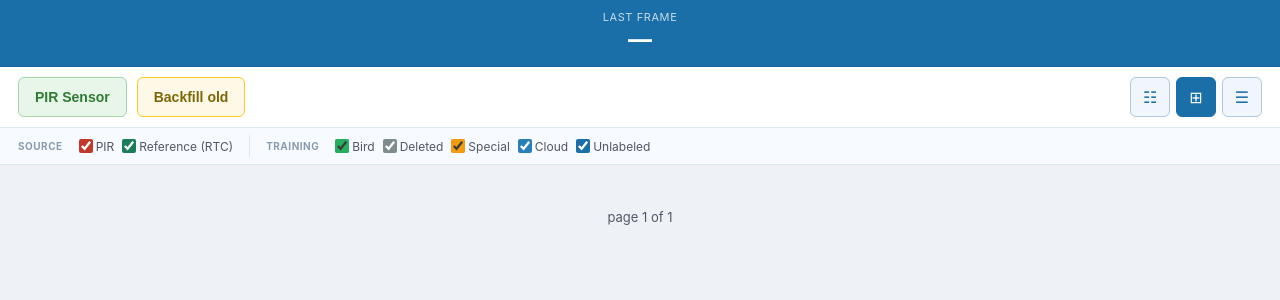
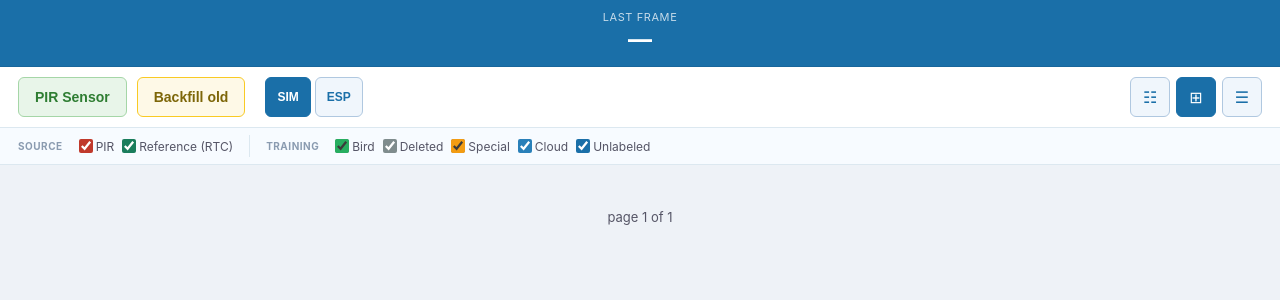
Before and after one commit to happychriss/birdwatch-edge-platform, a Flask app: page / in a window 1280 px wide. Shown: the part 53-353 px from the top of the page. Run offline with Flask 3, Linux system fonts and the light colour scheme; data that the repository does not hold is empty.

Commit message:
Global SIM/ESP mode switch with tile-overlay awareness
- Gallery: SIM/ESP toggle buttons in controls bar; each card renders both SIM
  and ESP badge rows (visibility toggled by JS); tile overlay data attributes
  include both SIM and ESP tile_means/model/gm so re-draw picks the right set
- frame_detail: tile canvas uses _getActiveTileData() — switches between SIM
  (server-recomputed) and ESP (firmware raw) tile arrays on setView(); tooltip
  also reflects active mode; tile auto-show respects mode on page load
- Preference stored in localStorage('bw_sim_mode'), shared between gallery and
  detail; detail falls back to SIM silently when a frame lacks esp_meta

Co-Authored-By: Claude Sonnet 4.6 <noreply@anthropic.com>

```diff
--- a/src/python_bw_src/templates/frames.html
+++ b/src/python_bw_src/templates/frames.html
@@ -209,6 +209,10 @@
   <button class="btn btn-pir" onclick="location.href='/set_status?status=PIR_Sensor'">PIR Sensor</button>
   <button class="btn btn-backfill" id="btn-backfill" onclick="runBackfill(false)" title="Simulate burst+bg pipeline on old frames">Backfill old</button>
   <span id="backfill-status" style="font-size:12px;color:#556;"></span>
+  <div style="display:flex;gap:4px;">
+    <button class="view-btn active" id="btn-sim-mode" onclick="applySimEspMode('sim')" title="Show server-simulated results" style="font-size:12px;padding:6px 11px;font-weight:700;">SIM</button>
+    <button class="view-btn"        id="btn-esp-mode" onclick="applySimEspMode('esp')" title="Show raw ESP firmware results"  style="font-size:12px;padding:6px 11px;font-weight:700;">ESP</button>
+  </div>
   <div class="view-toggle">
     <button class="view-btn" id="btn-tiles" onclick="toggleAlwaysTiles()" title="Always show tile overlay">&#9783;</button>
     <button class="view-btn active" id="btn-grid" onclick="setView('grid')" title="Grid view">⊞</button>
@@ -259,6 +263,7 @@
 <div class="grid" id="photo-grid">
 {% for entry in entries %}
   {% set meta = entry.meta or {} %}
+  {% set esp_meta = meta.get('esp_meta') or {} %}
   {% set result = meta.get('result', 'unknown') %}
   {% set card_cls = 'result-' + result if result in ('clouds', 'process') else 'result-unknown' %}
 
@@ -272,7 +277,10 @@
           <img src="{{ url_for('static', filename=entry.filename) }}" loading="lazy" alt="frame"
                data-tiles="{{ meta.get('tile_means') | tojson }}"
                data-model="{{ meta.get('model_tile_means') | tojson }}"
-               data-gm="{{ meta.get('global_mean', 128) }}">
+               data-gm="{{ meta.get('global_mean', 128) }}"
+               data-tiles-esp="{{ esp_meta.get('tile_means') | tojson }}"
+               data-model-esp="{{ esp_meta.get('model_tile_means') | tojson }}"
+               data-gm-esp="{{ esp_meta.get('global_mean', 128) }}">
           <canvas class="card-tile-canvas"></canvas>
         </div>
         {% if lbl %}<span class="label-flag flag-{{ lbl }}">{{ lbl }}</span>{% endif %}
@@ -283,9 +291,15 @@
     {% endif %}
     <div class="info">
       <div class="date-text">{{ entry.captured_at.strftime("%d.%m.%y %H:%M") if entry.captured_at else '—' }}</div>
-      <div class="row">
+      <div class="row sim-badges">
         {{ render_badges(meta, spec, order) }}
       </div>
+      {% if esp_meta %}
+      <div class="row esp-badges" style="display:none">
+        <span class="badge" style="background:#e67e22;color:#fff;font-size:9px;padding:1px 4px;">ESP</span>
+        {{ render_badges(esp_meta, spec, order) }}
+      </div>
+      {% endif %}
     </div>
   </div>
 {% endfor %}
@@ -335,17 +349,41 @@ function submitFilters() {
   location.href = '/?src=' + encodeURIComponent(src) + '&lbl=' + encodeURIComponent(lbl);
 }
 
+// ── SIM/ESP mode ──────────────────────────────────────────────────────────
+let _cardMode = localStorage.getItem('bw_sim_mode') || 'sim';
+
+function applySimEspMode(mode) {
+  _cardMode = mode;
+  localStorage.setItem('bw_sim_mode', mode);
+  const btnSim = document.getElementById('btn-sim-mode');
+  const btnEsp = document.getElementById('btn-esp-mode');
+  if (btnSim) { mode === 'sim' ? btnSim.classList.add('active') : btnSim.classList.remove('active'); }
+  if (btnEsp) { mode === 'esp' ? btnEsp.classList.add('active') : btnEsp.classList.remove('active'); }
+  document.querySelectorAll('.sim-badges').forEach(el => { el.style.display = mode === 'sim' ? '' : 'none'; });
+  document.querySelectorAll('.esp-badges').forEach(el => { el.style.display = mode === 'esp' ? '' : 'none'; });
+  if (document.getElementById('photo-grid').classList.contains('always-tiles')) {
+    document.querySelectorAll('.card-img-wrap').forEach(wrap => {
+      const img = wrap.querySelector('img');
+      const canvas = wrap.querySelector('canvas');
+      if (img && canvas) drawCardTiles(img, canvas);
+    });
+  }
+}
+
 // ── Always-tiles toggle ───────────────────────────────────────────────────
 const TILE_COLS = 20, TILE_ROWS = 15;
 const DARK_DELTA = 20;
 
 function drawCardTiles(img, canvas) {
-  const tilesRaw = img.getAttribute('data-tiles');
+  const useEsp = (_cardMode === 'esp');
+  const tilesAttr = useEsp ? 'data-tiles-esp' : 'data-tiles';
+  const tilesRaw = img.getAttribute(tilesAttr);
   if (!tilesRaw || tilesRaw === 'null') return;
   let tiles; try { tiles = JSON.parse(tilesRaw); } catch(e) { return; }
-  const modelRaw = img.getAttribute('data-model');
-  let model = null; try { model = modelRaw ? JSON.parse(modelRaw) : null; } catch(e) {}
-  const gm = parseFloat(img.getAttribute('data-gm') || '128');
+  const modelAttr = useEsp ? 'data-model-esp' : 'data-model';
+  const modelRaw = img.getAttribute(modelAttr);
+  let model = null; try { model = modelRaw && modelRaw !== 'null' ? JSON.parse(modelRaw) : null; } catch(e) {}
+  const gm = parseFloat(img.getAttribute(useEsp ? 'data-gm-esp' : 'data-gm') || '128');
   const w = img.offsetWidth, h = img.offsetHeight;
   if (!w || !h) return;
   canvas.width = w; canvas.height = h;
@@ -404,6 +442,7 @@ function toggleAlwaysTiles() {
 }
 
 (function(){ if (localStorage.getItem('bw_always_tiles') === '1') applyAlwaysTiles(true); })();
+(function(){ applySimEspMode(_cardMode); })();
 
 function openPhoto(url, label, saved) {
   if (!url) return;
```
Also changed, not shown: src/python_bw_src/templates/frame_detail.html (+51 -20 lines).
